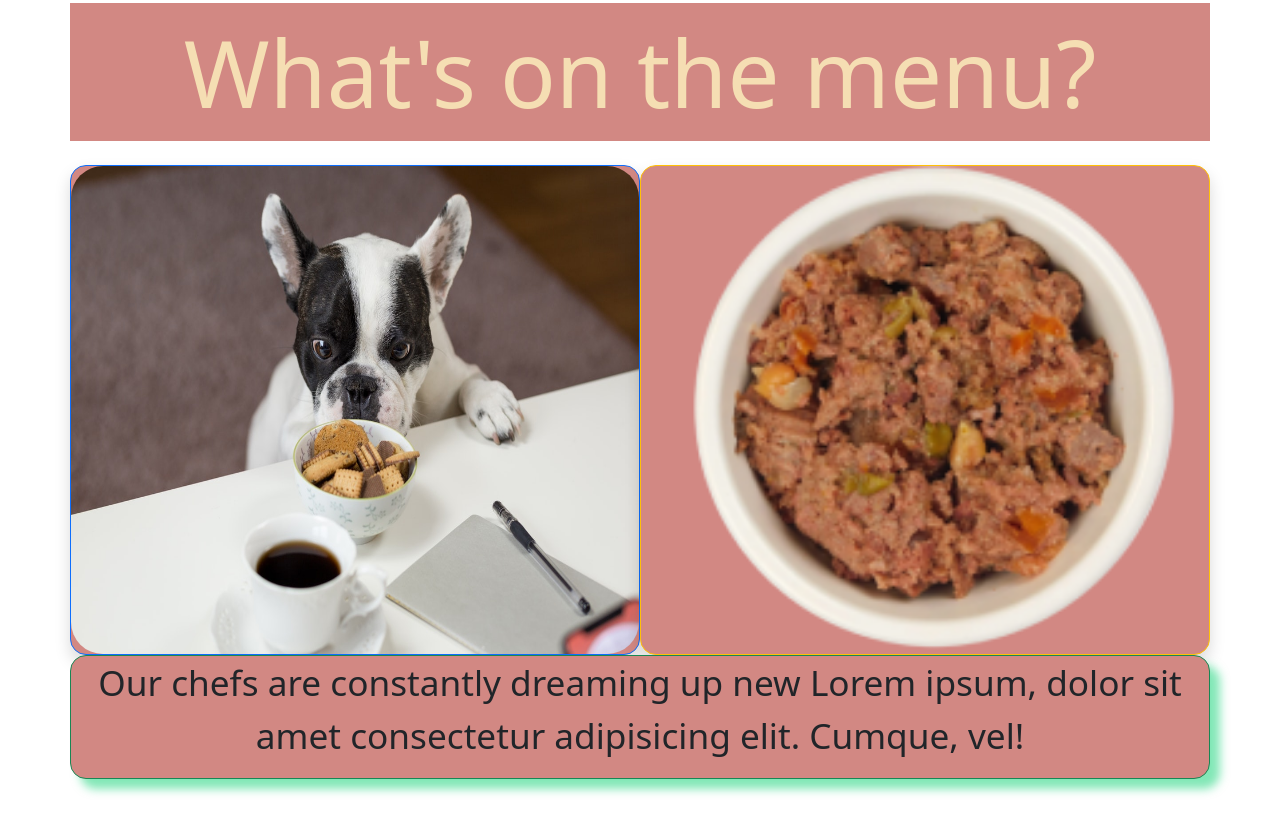
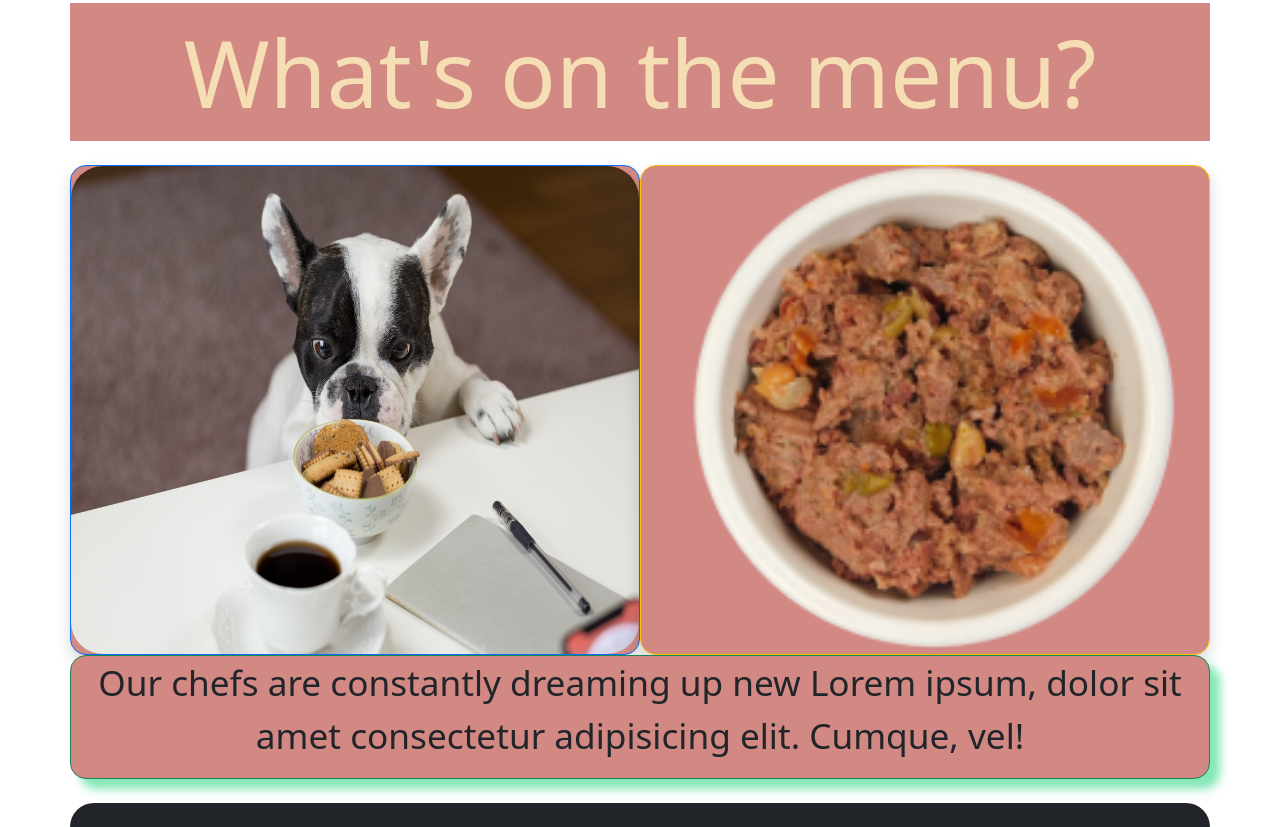
Before and after one commit to aschneiderbuch/c10_Tag_Hund_bootstrap, a plain HTML site: page index.html in a window 1280 px wide. Shown: the part 1104-1931 px from the top of the page. Before the commit the page ends 1907 px from the top, so only its background shows below. Drawn offline with nearby package versions, Linux system fonts and the light colour scheme.

Commit message:
footerBorderRadius

```diff
--- a/assets/scss/main.scss
+++ b/assets/scss/main.scss
@@ -39,3 +39,7 @@ testMargin___null {
 .testShadow{
   box-shadow: 10px 10px 10px rgba(9, 208, 112, 0.508)!important;
 }
+
+.testBorderRadiusTop{
+border-radius: 2rem 2rem 0 0 !important;
+}
--- a/index.html
+++ b/index.html
@@ -107,7 +107,7 @@
 
         </article>
 
-        <article class="card shadow border-1 border-warning rounded-4 p-0 backGroundColorTextNebenHund col-lg-6 col-xxl-4">
+        <article class="m-auto card shadow border-1 border-warning rounded-4 p-0 backGroundColorTextNebenHund col-lg-6 col-xxl-4">
             <img src="./assets/img/dog_bowl.png" alt="Hundeeintopf">
             </article>
 
@@ -125,6 +125,22 @@
 
     </main>
 
+<!-- **************************** footer ************************ -->
+
+<footer class="container bg-dark testBorderRadiusTop">
+s
+
+
+
+
+
+</footer>
+
+
+
+
+
+
 
     <!--  bootstrap link zum js einbinden  -->
     <script src="https://cdn.jsdelivr.net/npm/bootstrap@5.2.3/dist/js/bootstrap.bundle.min.js"
```
Also changed, not shown: assets/css/style.css, 1 other file.
